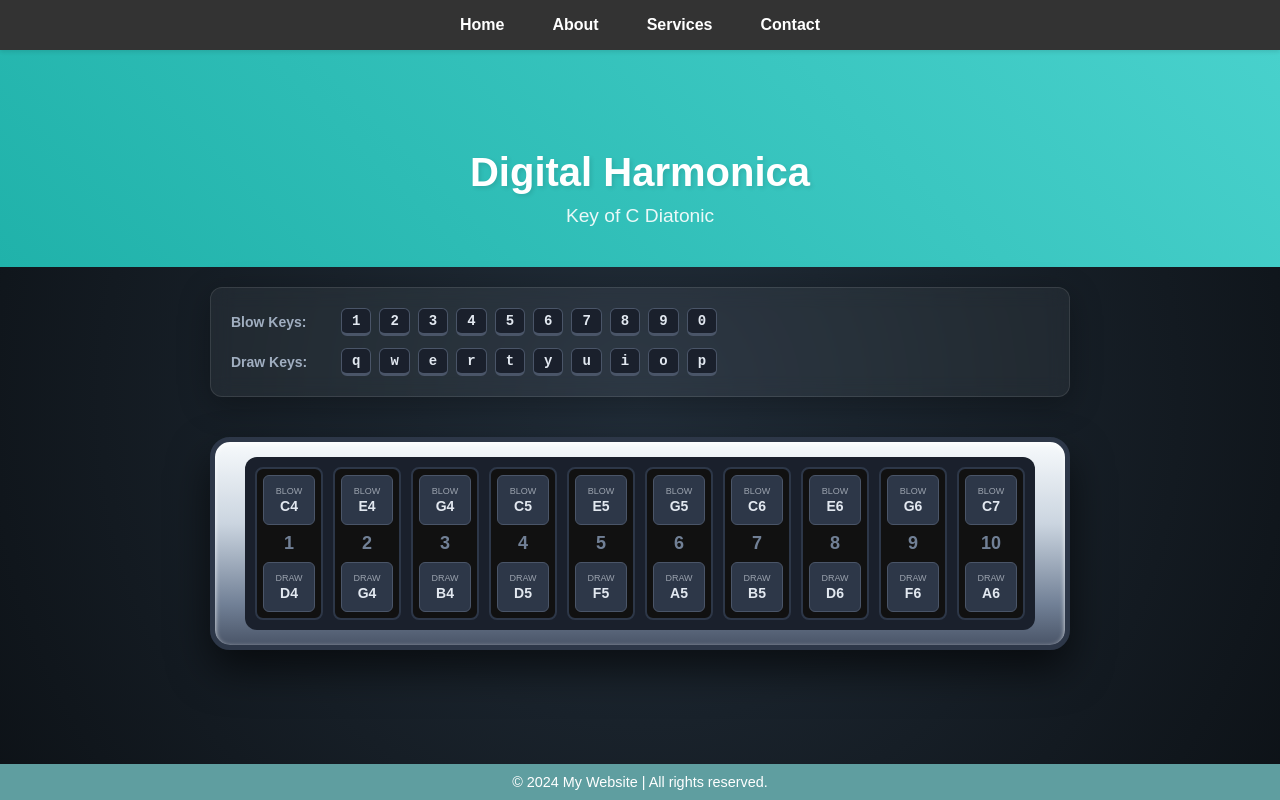
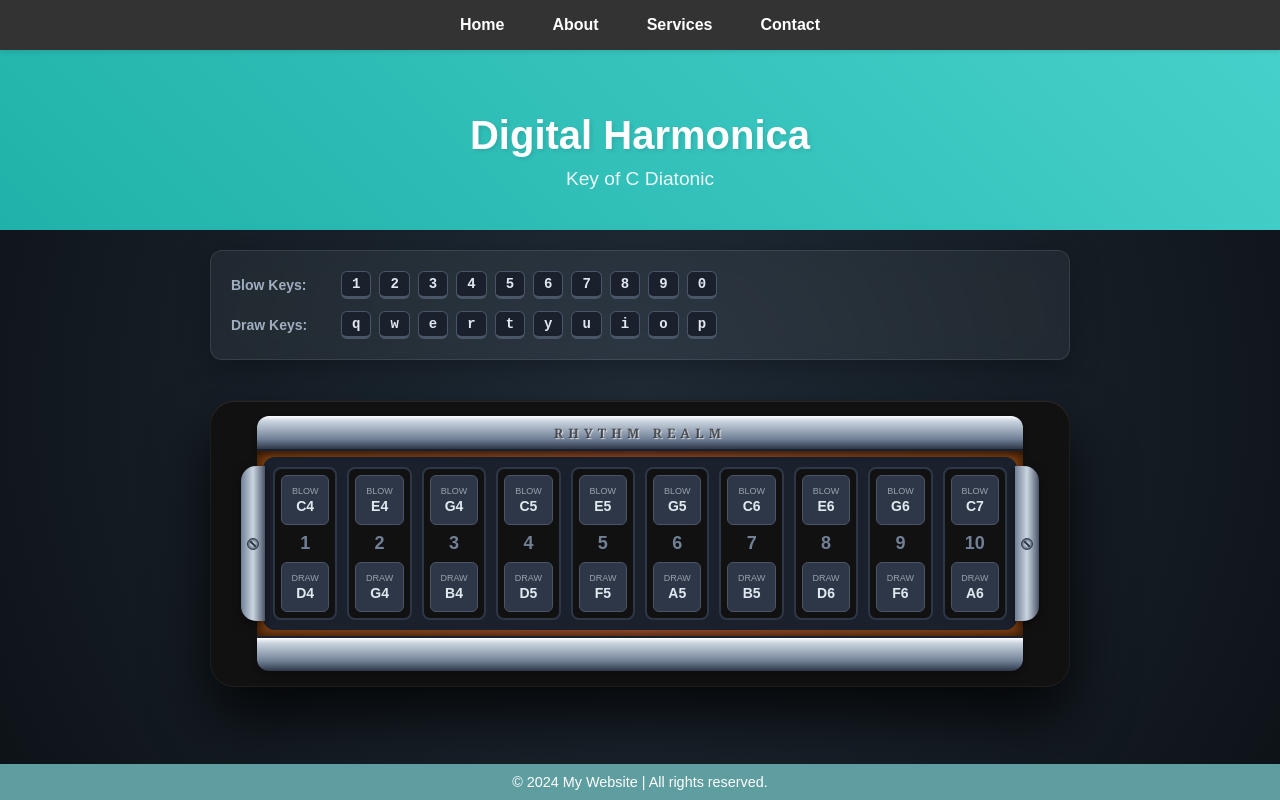
Before and after one commit to Abz-Kaz/Online-Instruments-main, a React (Vite) app: page / in a window 1280 px wide. Both pictures are taken after a click on the button 640 px from the left and 1847 px from the top of the page. Built offline with nearby package versions, Linux system fonts and the light colour scheme.

Commit message:
better looks
harmonica css

```diff
--- a/harmonica.css
+++ b/harmonica.css
@@ -151,13 +151,112 @@ body {
   box-shadow: 0 0 10px rgba(255, 145, 0, 0.5);
 }
 
-.harmonica-body {
-  background: linear-gradient(180deg, #f7fafc 0%, #cbd5e0 40%, #718096 80%, #4a5568 100%);
-  border: 5px solid #2d3748;
-  border-radius: 20px;
+.harmonica-body-wrapper {
+  display: flex;
+  align-items: center;
+  position: relative;
+  max-width: 900px;
+  width: 100%;
   padding: 15px 30px;
-  box-shadow: 0 20px 40px rgba(0, 0, 0, 0.6), inset 0 2px 5px rgba(255, 255, 255, 0.9);
+  background: #111;
+  border-radius: 24px;
+  box-shadow: 0 30px 60px rgba(0, 0, 0, 0.8), inset 0 1px 0 rgba(255, 255, 255, 0.1);
+  border: 1px solid rgba(255, 255, 255, 0.05);
+  box-sizing: border-box;
+}
+
+.harmonica-metal-casing {
+  display: flex;
+  flex-direction: column;
   width: 100%;
+  position: relative;
+}
+
+.cover-plate {
+  height: 35px;
+  background: linear-gradient(180deg, #ffffff 0%, #cbd5e0 15%, #718096 70%, #2d3748 100%);
+  position: relative;
+  box-shadow: 0 4px 6px rgba(0,0,0,0.3);
+  box-sizing: border-box;
+}
+
+.cover-plate.top {
+  border-top-left-radius: 12px;
+  border-top-right-radius: 12px;
+  border-bottom: 2px solid #1a202c;
+  display: flex;
+  justify-content: center;
+  align-items: center;
+}
+
+.cover-plate.bottom {
+  border-bottom-left-radius: 12px;
+  border-bottom-right-radius: 12px;
+  border-top: 2px solid #1a202c;
+}
+
+.engraving {
+  font-family: 'Georgia', serif;
+  font-size: 13px;
+  letter-spacing: 5px;
+  color: rgba(0, 0, 0, 0.6);
+  text-shadow: 1px 1px 1px rgba(255, 255, 255, 0.7);
+  font-weight: bold;
+  text-transform: uppercase;
+}
+
+.harmonica-comb {
+  background: linear-gradient(90deg, #8b4513 0%, #a0522d 50%, #8b4513 100%);
+  padding: 6px;
+  box-shadow: inset 0 0 15px rgba(0,0,0,0.8);
+  box-sizing: border-box;
+}
+
+.harmonica-bracket {
+  width: 25px;
+  height: 155px;
+  background: linear-gradient(90deg, #718096 0%, #cbd5e0 50%, #4a5568 100%);
+  display: flex;
+  align-items: center;
+  justify-content: center;
+  box-shadow: 0 4px 10px rgba(0,0,0,0.5);
+  box-sizing: border-box;
+}
+
+.harmonica-bracket.left {
+  border-top-left-radius: 15px;
+  border-bottom-left-radius: 15px;
+  margin-right: -8px;
+  z-index: 2;
+}
+
+.harmonica-bracket.right {
+  border-top-right-radius: 15px;
+  border-bottom-right-radius: 15px;
+  margin-left: -8px;
+  z-index: 2;
+}
+
+.screw {
+  width: 12px;
+  height: 12px;
+  background: radial-gradient(circle, #cbd5e0 20%, #4a5568 80%);
+  border-radius: 50%;
+  border: 1px solid #2d3748;
+  position: relative;
+  box-sizing: border-box;
+}
+
+.screw::after {
+  content: '';
+  display: block;
+  width: 8px;
+  height: 2px;
+  background: #2d3748;
+  position: absolute;
+  top: 4px;
+  left: 1px;
+  transform: rotate(45deg);
 }
 
 .harmonica-mouthpiece {
--- a/src/App.tsx
+++ b/src/App.tsx
@@ -1291,7 +1291,17 @@ function Harmonica() {
           </div>
         </div>
 
-        <div className="harmonica-body">
+        <div className="harmonica-body-wrapper">
+          <div className="harmonica-bracket left">
+            <div className="screw"></div>
+          </div>
+
+          <div className="harmonica-metal-casing">
+            <div className="cover-plate top">
+              <div className="engraving">Rhythm Realm</div>
+            </div>
+
+            <div className="harmonica-comb">
               <div className="harmonica-mouthpiece">
                 {harmonicaHoles.map(h => (
                   <div key={`hole-${h.hole}`} className="harmonica-hole">
@@ -1324,6 +1334,14 @@ function Harmonica() {
                 ))}
               </div>
             </div>
+
+            <div className="cover-plate bottom"></div>
+          </div>
+
+          <div className="harmonica-bracket right">
+            <div className="screw"></div>
+          </div>
+        </div>
       </section>
     </main>
   );
--- a/src/styles.css
+++ b/src/styles.css
@@ -1515,15 +1515,112 @@ button {
   box-shadow: 0 0 10px rgba(255, 145, 0, 0.5);
 }
 
-.harmonica-body {
-  background: linear-gradient(180deg, #f7fafc 0%, #cbd5e0 40%, #718096 80%, #4a5568 100%);
-  border: 5px solid #2d3748;
-  border-radius: 20px;
+.harmonica-body-wrapper {
+  display: flex;
+  align-items: center;
+  position: relative;
+  max-width: 900px;
+  width: 100%;
   padding: 15px 30px;
-  box-shadow: 0 20px 40px rgba(0, 0, 0, 0.6), inset 0 2px 5px rgba(255, 255, 255, 0.9);
+  background: #111;
+  border-radius: 24px;
+  box-shadow: 0 30px 60px rgba(0, 0, 0, 0.8), inset 0 1px 0 rgba(255, 255, 255, 0.1);
+  border: 1px solid rgba(255, 255, 255, 0.05);
+  box-sizing: border-box;
+}
+
+.harmonica-metal-casing {
+  display: flex;
+  flex-direction: column;
   width: 100%;
+  position: relative;
+}
+
+.cover-plate {
+  height: 35px;
+  background: linear-gradient(180deg, #ffffff 0%, #cbd5e0 15%, #718096 70%, #2d3748 100%);
+  position: relative;
+  box-shadow: 0 4px 6px rgba(0,0,0,0.3);
   box-sizing: border-box;
+}
+
+.cover-plate.top {
+  border-top-left-radius: 12px;
+  border-top-right-radius: 12px;
+  border-bottom: 2px solid #1a202c;
+  display: flex;
+  justify-content: center;
+  align-items: center;
+}
+
+.cover-plate.bottom {
+  border-bottom-left-radius: 12px;
+  border-bottom-right-radius: 12px;
+  border-top: 2px solid #1a202c;
+}
+
+.engraving {
+  font-family: 'Georgia', serif;
+  font-size: 13px;
+  letter-spacing: 5px;
+  color: rgba(0, 0, 0, 0.6);
+  text-shadow: 1px 1px 1px rgba(255, 255, 255, 0.7);
+  font-weight: bold;
+  text-transform: uppercase;
+}
+
+.harmonica-comb {
+  background: linear-gradient(90deg, #8b4513 0%, #a0522d 50%, #8b4513 100%);
+  padding: 6px;
+  box-shadow: inset 0 0 15px rgba(0,0,0,0.8);
+  box-sizing: border-box;
+}
+
+.harmonica-bracket {
+  width: 25px;
+  height: 155px;
+  background: linear-gradient(90deg, #718096 0%, #cbd5e0 50%, #4a5568 100%);
+  display: flex;
+  align-items: center;
+  justify-content: center;
+  box-shadow: 0 4px 10px rgba(0,0,0,0.5);
+  box-sizing: border-box;
+}
+
+.harmonica-bracket.left {
+  border-top-left-radius: 15px;
+  border-bottom-left-radius: 15px;
+  margin-right: -8px;
+  z-index: 2;
+}
+
+.harmonica-bracket.right {
+  border-top-right-radius: 15px;
+  border-bottom-right-radius: 15px;
+  margin-left: -8px;
+  z-index: 2;
+}
+
+.screw {
+  width: 12px;
+  height: 12px;
+  background: radial-gradient(circle, #cbd5e0 20%, #4a5568 80%);
+  border-radius: 50%;
+  border: 1px solid #2d3748;
   position: relative;
+  box-sizing: border-box;
+}
+
+.screw::after {
+  content: '';
+  display: block;
+  width: 8px;
+  height: 2px;
+  background: #2d3748;
+  position: absolute;
+  top: 4px;
+  left: 1px;
+  transform: rotate(45deg);
 }
 
 .harmonica-mouthpiece {
```
Also changed, not shown: harmonica.html (+19 -1 lines). Lines whose indentation alone changed are shown as unchanged.
